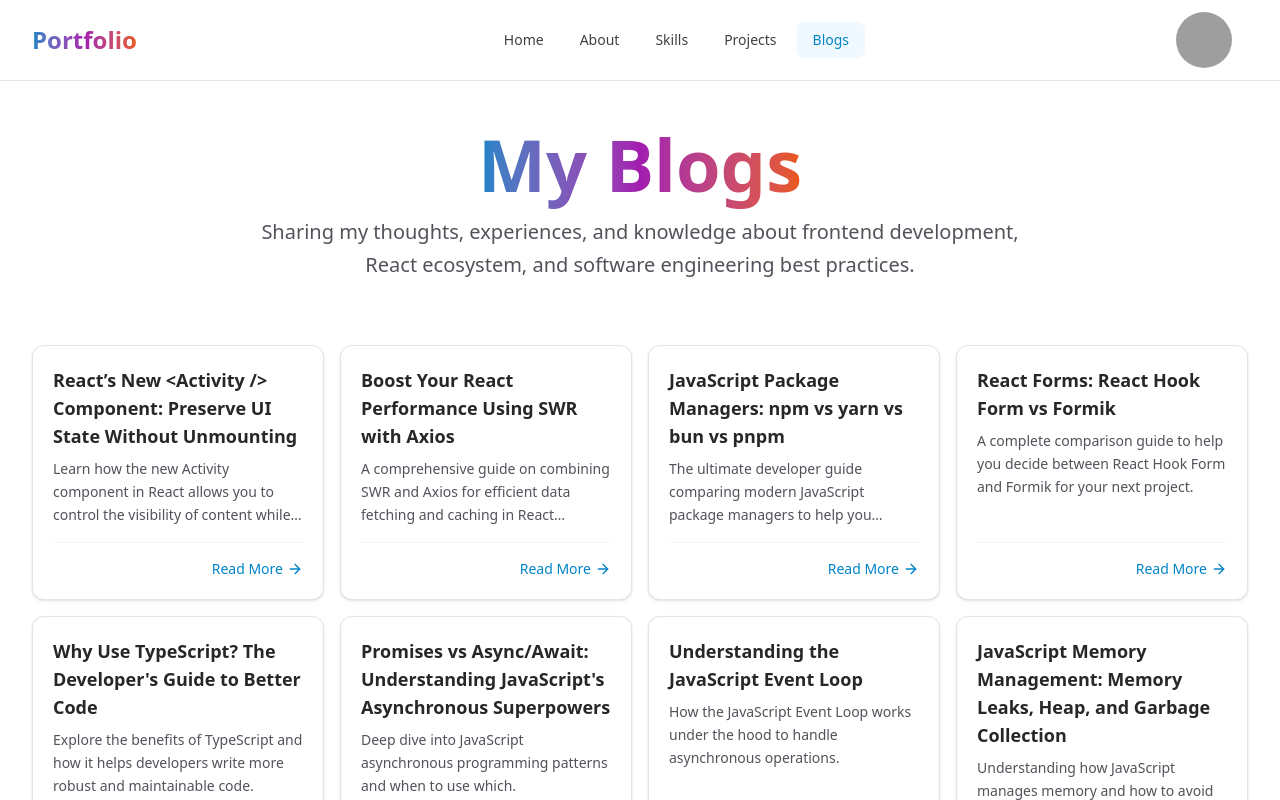
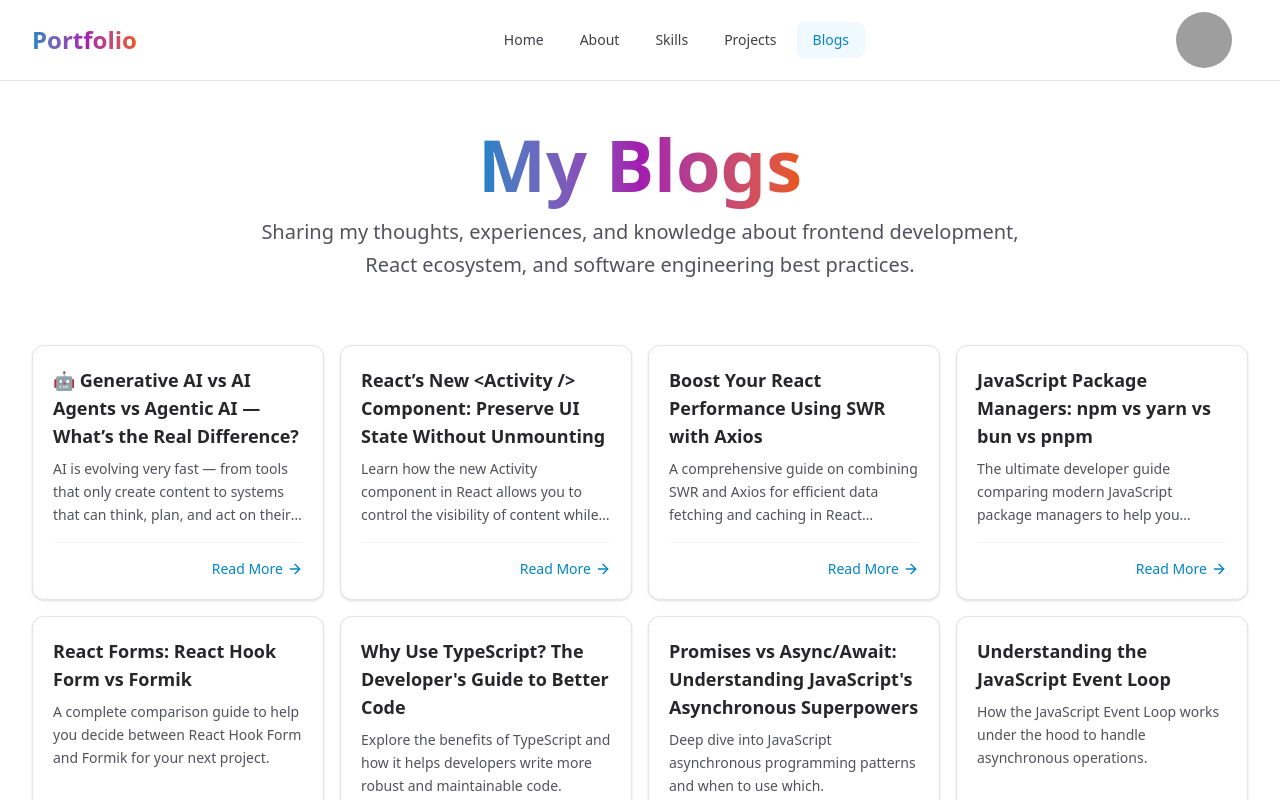
Before and after one commit to jasminbhesaniyajb/jasmin-portfolio-next, a Next.js app: page /blogs in a window 1280 px wide. Shown: the top 800 px of the page. Built offline with nearby package versions, Linux system fonts and the light colour scheme; grey boxes are pictures that could not be loaded.

Commit message:
Add new blog

```diff
--- a/src/constants/blog-data.js
+++ b/src/constants/blog-data.js
@@ -1,4 +1,13 @@
 export const BLOG_POSTS = [
+  {
+    id: 11,
+    title: "🤖 Generative AI vs AI Agents vs Agentic AI — What’s the Real Difference?",
+    description: "AI is evolving very fast — from tools that only create content to systems that can think, plan, and act on their own.",
+    link: "https://medium.com/@jasminbhesaniya/generative-ai-vs-ai-agents-vs-agentic-ai-whats-the-real-difference-210f4c2e9119",
+    image: "",
+    category: "Generative AI, AI Agents, Agentic AI",
+    date: "2026"
+  },
   {
     id: 1,
     title: "React’s New <Activity /> Component: Preserve UI State Without Unmounting",
```
